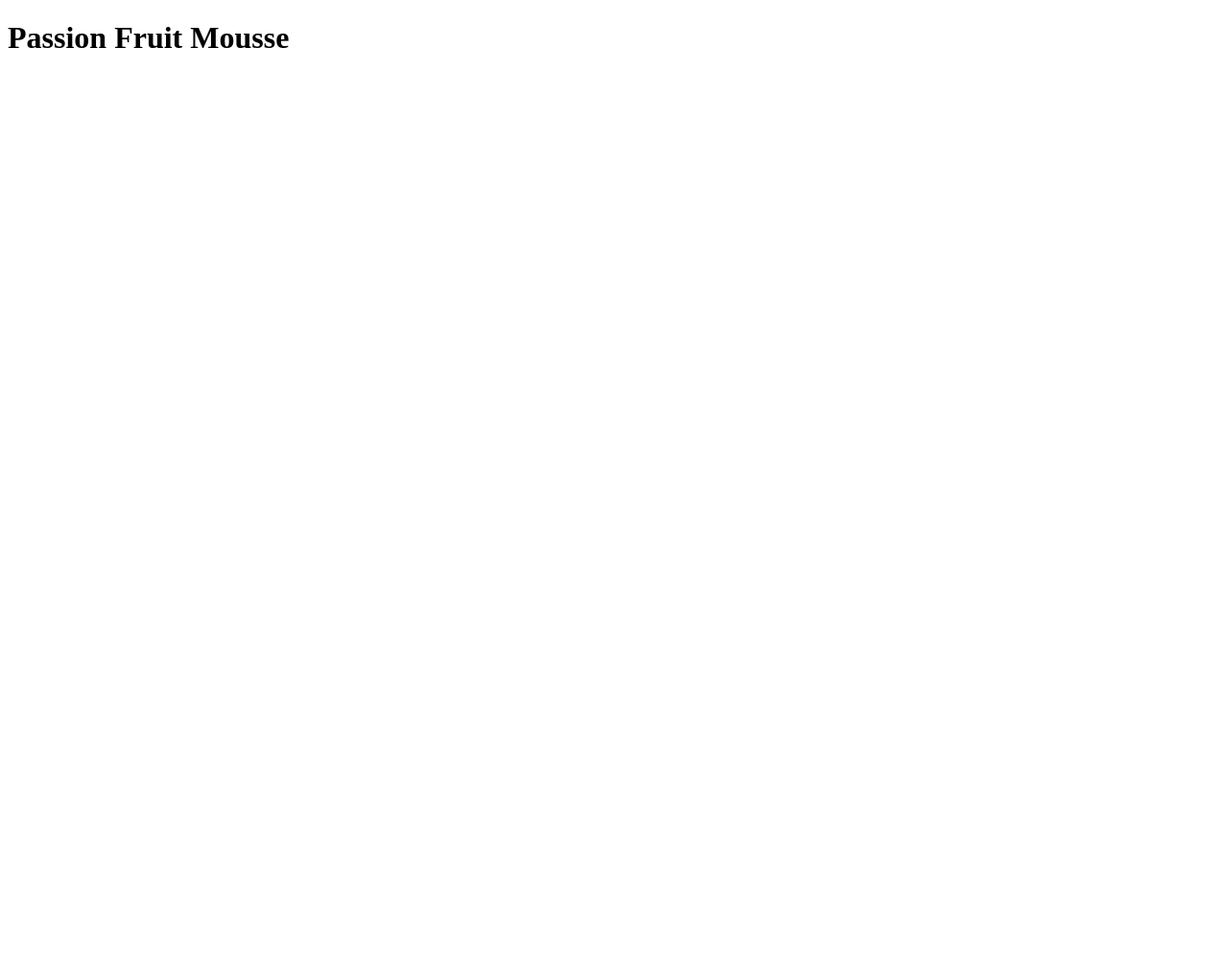
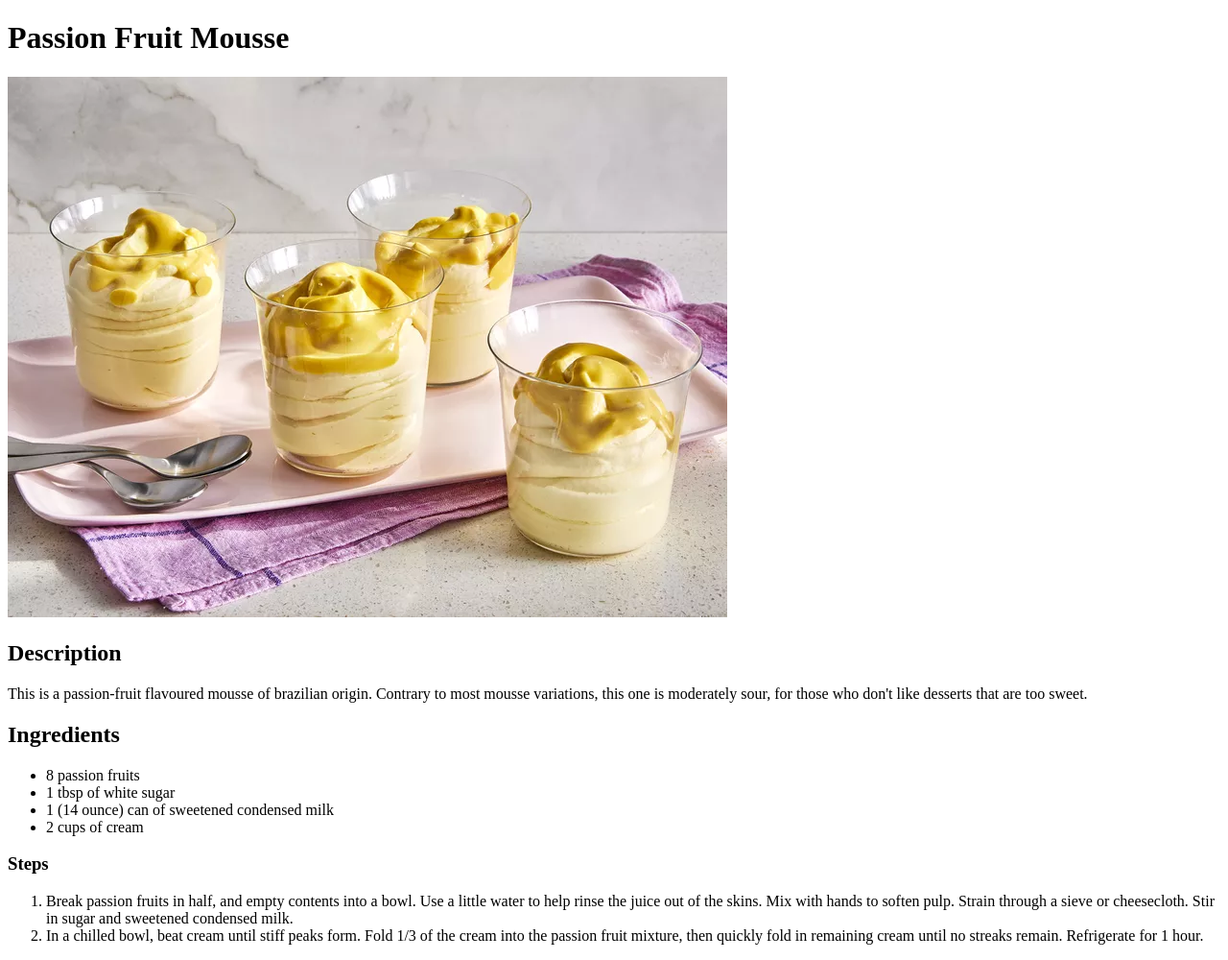
Before and after one commit to sjcp7/odin-recipes, a plain HTML site: page recipes/mousse.html in a window 1280 px wide. Shown: the whole page at 96% size. Before the commit the page ends 800 px from the top, so only its background shows below. Drawn offline with Linux system fonts and the light colour scheme.

Commit message:
Add content to the page

```diff
--- a/recipes/mousse.html
+++ b/recipes/mousse.html
@@ -7,5 +7,21 @@
 
 	<body>
 		<h1>Passion Fruit Mousse</h1>
+		<img src="./mousse.webp" alt="A passion fruit mousse">
+		<h2>Description</h2>
+		<p>This is a passion-fruit flavoured mousse of brazilian origin. Contrary to most mousse variations, this one is moderately sour, for those who don't like desserts that are too sweet.</p>
+		<h2>Ingredients</h2>
+		<ul>
+			<li>8 passion fruits</li>
+			<li>1 tbsp of white sugar</li>
+			<li>1 (14 ounce) can of sweetened condensed milk</li>
+			<li>2 cups of cream</li>
+		</ul>
+
+		<h3>Steps</h3>
+		<ol>
+			<li>Break passion fruits in half, and empty contents into a bowl. Use a little water to help rinse the juice out of the skins. Mix with hands to soften pulp. Strain through a sieve or cheesecloth. Stir in sugar and sweetened condensed milk.</li>
+			<li>In a chilled bowl, beat cream until stiff peaks form. Fold 1/3 of the cream into the passion fruit mixture, then quickly fold in remaining cream until no streaks remain. Refrigerate for 1 hour.</li>
+		</ol>
 	</body>
 </html>
```
Also changed, not shown: recipes/mousse.webp (added).
